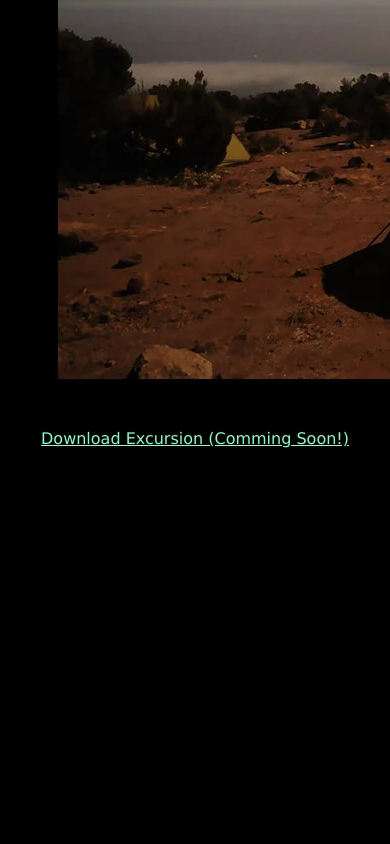
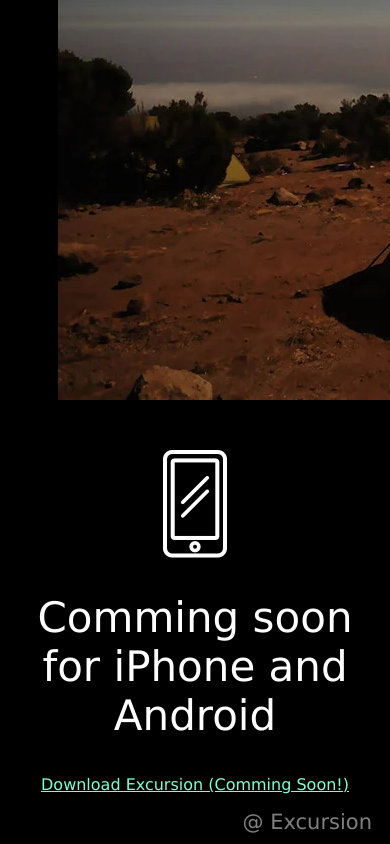
Before and after one commit to r-janovskis/excursion, a plain HTML site: page index.html in a window 390 px wide. Shown: the part 1108-1952 px from the top of the page. Before the commit the page ends 1572 px from the top, so only its background shows below. Drawn offline with Linux system fonts and the light colour scheme.

Commit message:
Add phone icon, last text and footer. Page complete.

```diff
--- a/css/style.css
+++ b/css/style.css
@@ -2,7 +2,7 @@ body {
     background-color: black;
 }
 
-h1, h2, p {
+h1, h2, p, figcaption {
     font-family: Verdana, Geneva, Tahoma, sans-serif;
     text-align: center;
 }
@@ -33,14 +33,20 @@ h2 {
 figcaption {
     color: gray;
     font-size: 21px;
-    text-align: center;
 }
 
 figure {
     margin: 50px;
 }
 
-figure img {
+img {
     display: block;
     margin: 20px auto;
 }
+
+footer p {
+    margin: 10px;
+    color: gray;
+    font-size: 21px;
+    text-align: right;
+}
--- a/index.html
+++ b/index.html
@@ -21,9 +21,16 @@
             <figcaption>Excursion remembers places you like, and recommends new points of interest around you.</figcaption>
             <img src="./images/camp.webp">
         </figure>
+
+        <img src="./images/phone.webp" alt="Phone icon">
+        <h2>Comming soon for iPhone and Android</h2>
         <!-- End of main part-->
         <p><a href="#" target="_blank">Download Excursion (Comming Soon!)</a></p>
     </main>
 
+    <footer>
+        <p>@ Excursion</p>
+    </footer>
+
 </body>
 </html>
```
